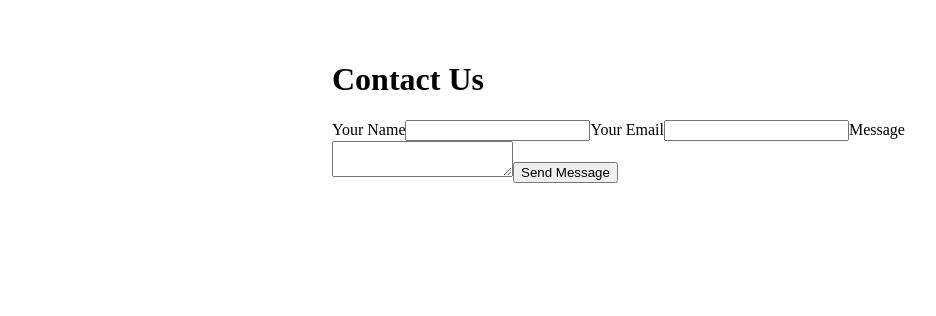
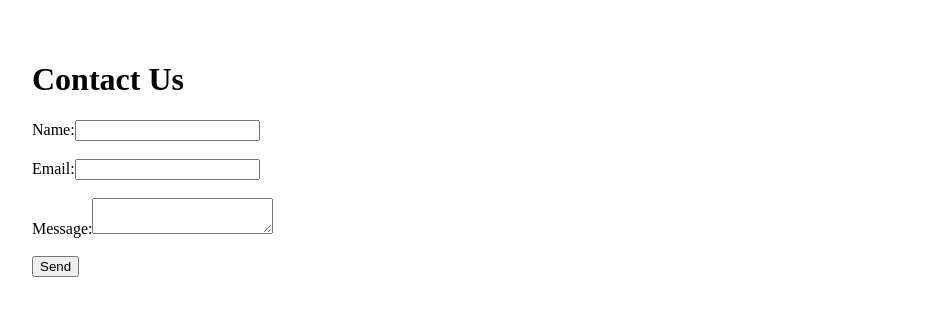
Before and after one commit to colesbarbers/Cole-s-booking-app, a Next.js app: page /pages/contact in a window 1280 px wide. Shown: the top 316 px of the page, without its empty margins (8-944 px from the left). Built offline with nearby package versions, Linux system fonts and the light colour scheme.

Commit message:
Update contact.js

```diff
--- a/pages/pages/contact.js
+++ b/pages/pages/contact.js
@@ -1,57 +1,24 @@
-// pages/contact.js
-import React, { useState } from 'react';
-import emailjs from '@emailjs/browser';
+import React from 'react';
 
 export default function Contact() {
-  const [form, setForm] = useState({ name: '', email: '', message: '' });
-  const [sent, setSent] = useState(false);
-  const [error, setError] = useState('');
-
-  const handleChange = (e) => {
-    setForm({ ...form, [e.target.name]: e.target.value });
-  };
-
-  const handleSubmit = async (e) => {
-    e.preventDefault();
-
-    try {
-      const result = await emailjs.send(
-        'service_2hpthb5',          // Your Service ID
-        'template_xbvkjuq',        // Your Template ID
-        {
-          name: form.name,
-          email: form.email,
-          message: form.message,
-          title: 'New contact form submission'
-        },
-        'RVNb5wh-HhbS4iRBB'        // Your Public Key
-      );
-      setSent(true);
-    } catch (err) {
-      setError('Failed to send. Please try again.');
-    }
-  };
-
   return (
-    <div style={{ padding: '2rem', maxWidth: 600, margin: 'auto' }}>
+    <div style={{ padding: '2rem' }}>
       <h1>Contact Us</h1>
-      {sent ? (
-        <p>Thank you! Your message has been sent.</p>
-      ) : (
-        <form onSubmit={handleSubmit}>
-          <label>Your Name</label>
-          <input name="name" onChange={handleChange} required />
-
-          <label>Your Email</label>
-          <input type="email" name="email" onChange={handleChange} required />
-
-          <label>Message</label>
-          <textarea name="message" onChange={handleChange} required />
-
-          <button type="submit">Send Message</button>
-          {error && <p style={{ color: 'red' }}>{error}</p>}
-        </form>
-      )}
+      <form method="POST">
+        <label>
+          Name:
+          <input type="text" name="name" required />
+        </label><br /><br />
+        <label>
+          Email:
+          <input type="email" name="email" required />
+        </label><br /><br />
+        <label>
+          Message:
+          <textarea name="message" required></textarea>
+        </label><br /><br />
+        <button type="submit">Send</button>
+      </form>
     </div>
   );
 }
```
